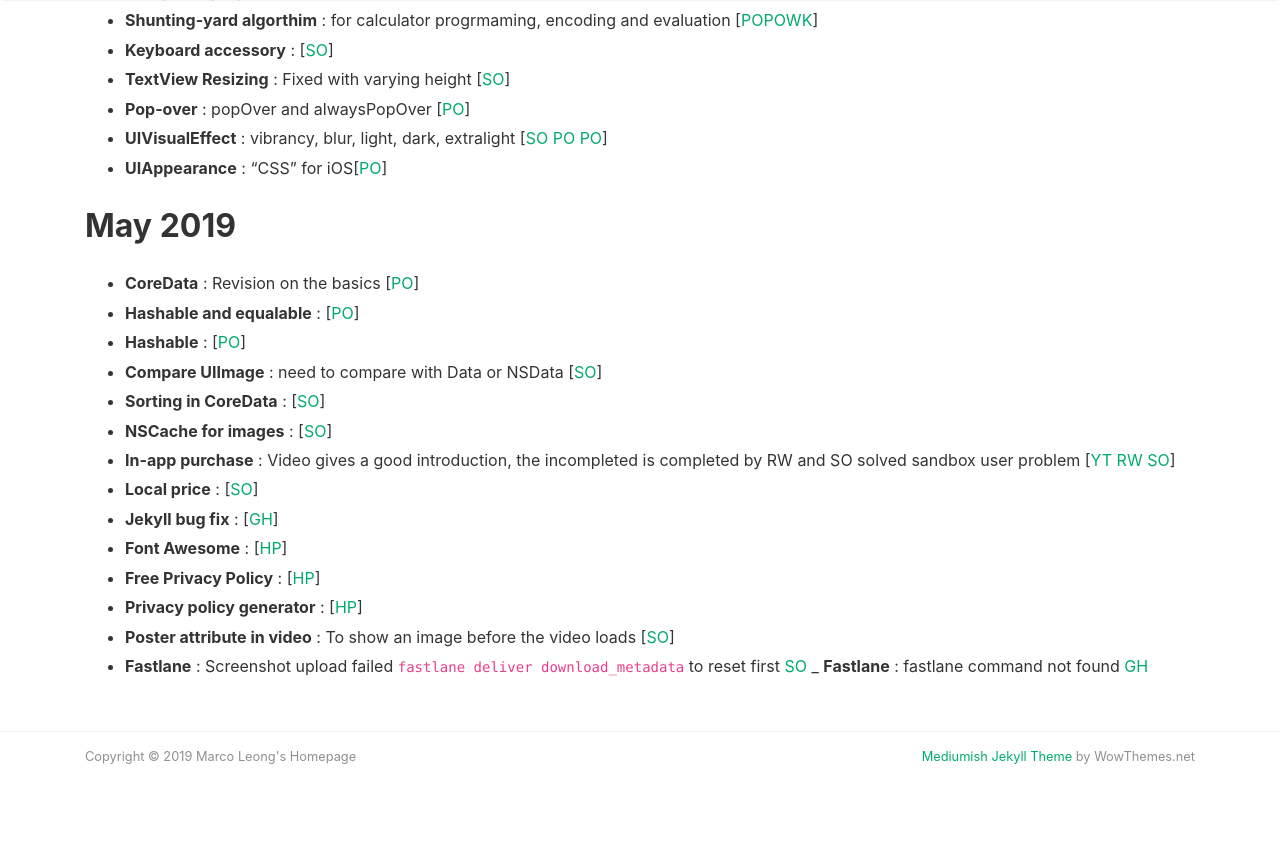
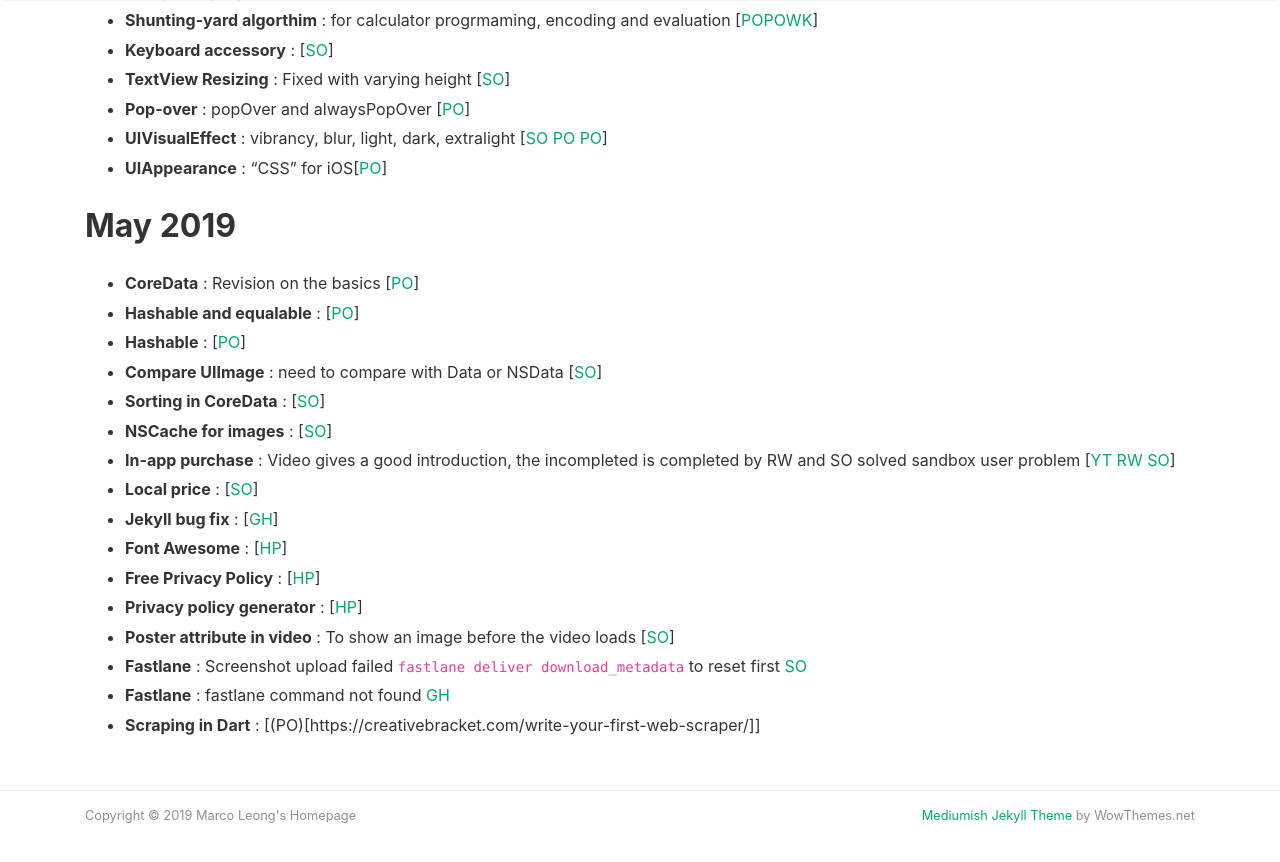
Before and after one commit to MarcoLeongDev/MarcoLeongDev.github.io, a Jekyll site: the page built from journey.md, in a window 1280 px wide and 900 px high, scrolled down 1215 px. Shown: the top 862 px of the window. Built offline with Jekyll 4.4.1, drawn with Linux system fonts in a browser that asks for light colours; nearby versions of some CDN libraries; our own code applies the rules of GitHub Pages for plain Markdown files; before the commit the page ends 2056 px from its top, so only the background shows below that.

Commit message:
Update journey.md

```diff
--- a/journey.md
+++ b/journey.md
@@ -37,7 +37,8 @@
 - **Privacy policy generator** : [[HP](https://app-privacy-policy-generator.firebaseapp.com/)]
 - **Poster attribute in video** : To show an image before the video loads [[SO](https://stackoverflow.com/questions/9097605/how-to-make-a-loading-image-when-loading-html5-video)]
 - **Fastlane** : Screenshot upload failed `fastlane deliver download_metadata` to reset first [SO](https://stackoverflow.com/questions/45264576/fastlane-version-upload-were-temporarily-unable-to-save-your-changes-please)
-_ **Fastlane** : fastlane command not found [GH](https://github.com/fastlane/fastlane/issues/729)
+- **Fastlane** : fastlane command not found [GH](https://github.com/fastlane/fastlane/issues/729)
+- **Scraping in Dart** : [(PO)[https://creativebracket.com/write-your-first-web-scraper/]]
 
 
 <!-- - <details><summary>App Auto landing page</summary> settled on auto landing <a href="https://github.com/emilbaehr/automatic-app-landing-page">[GH]</a></details> -->
```
